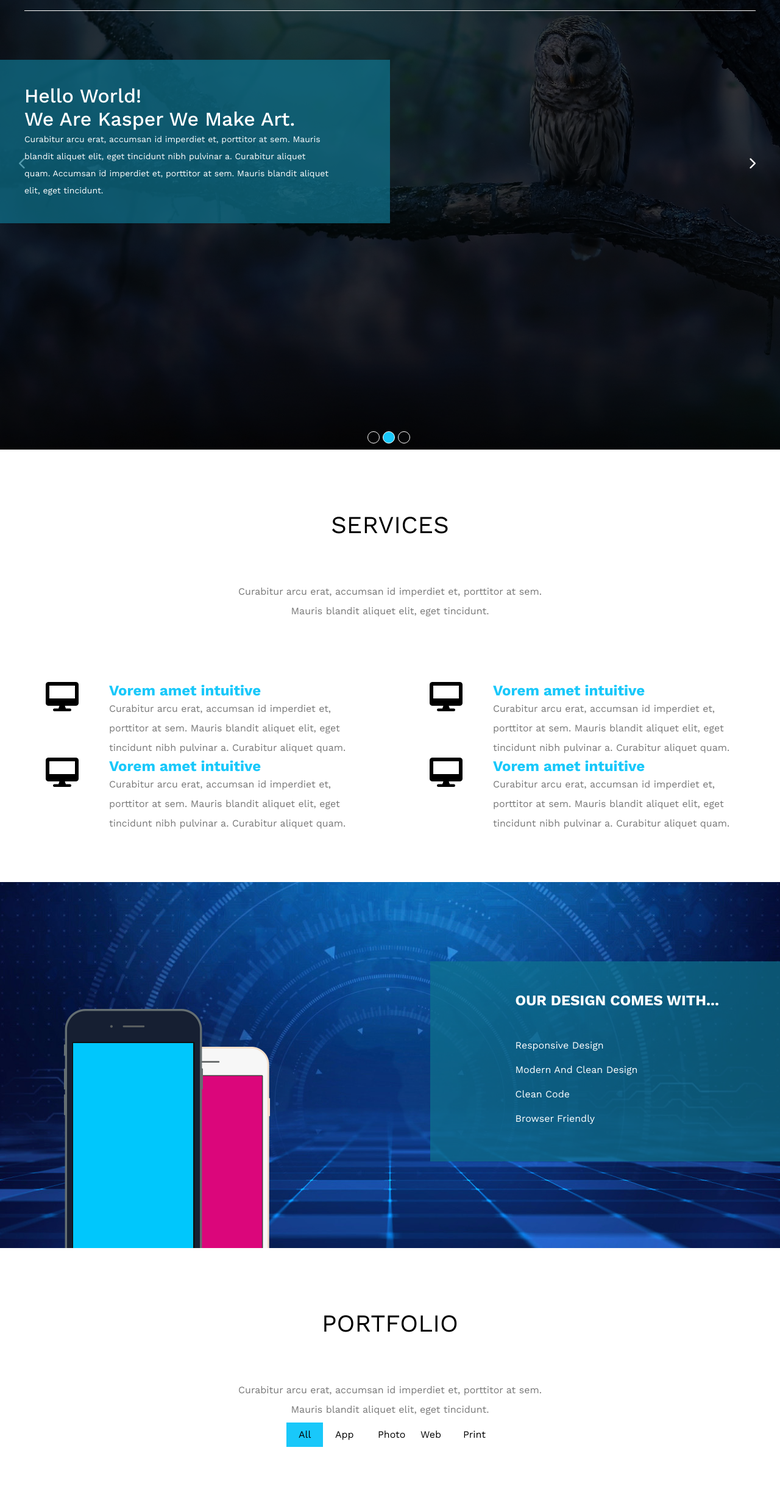
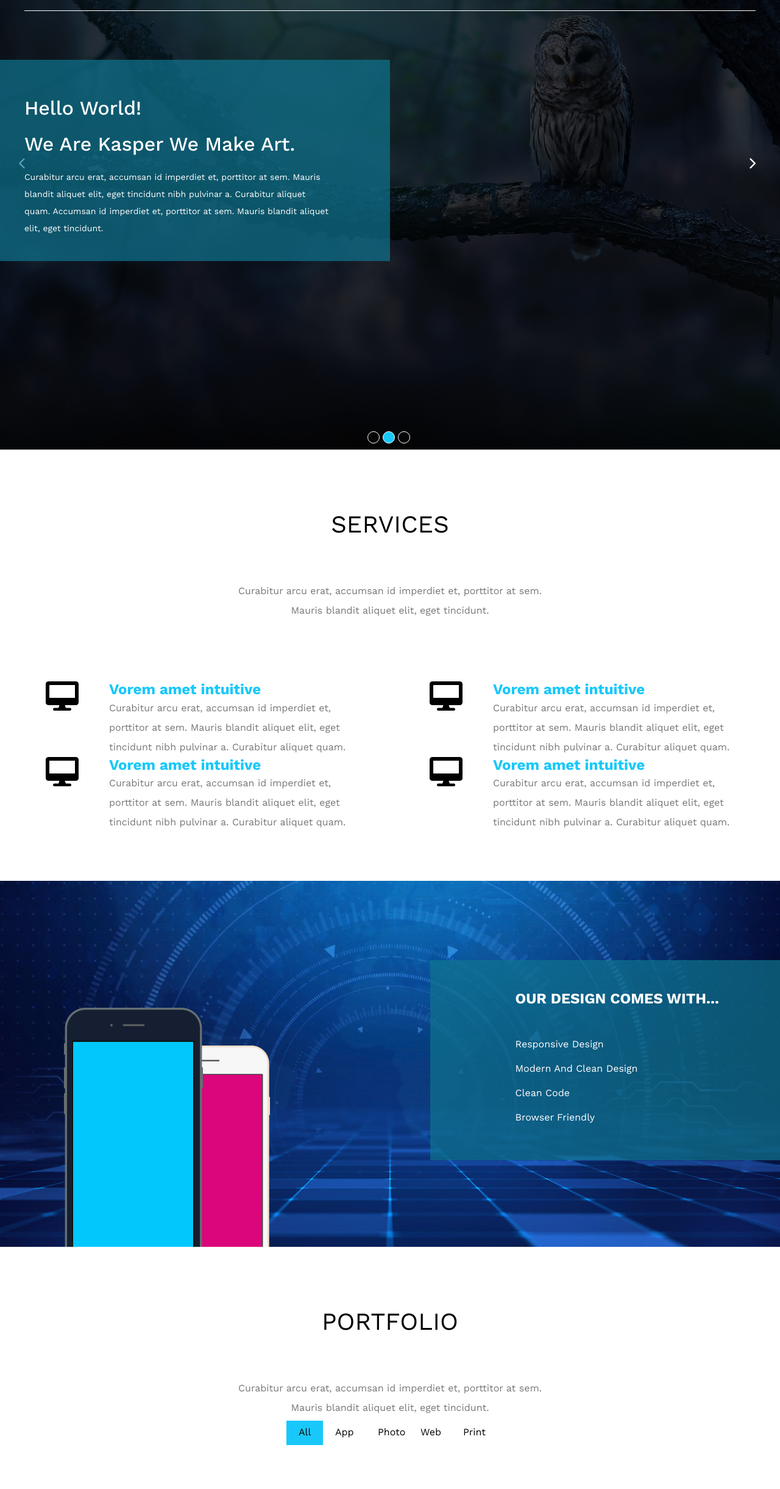
Before and after one commit to Ismailharik/Gasper_Clone, a plain HTML site: page index.html in a window 1280 px wide. Shown: the part 63-2504 px from the top of the page at 61% size. Drawn offline with nearby package versions, Linux system fonts and the light colour scheme; a web font is replaced by a local one.

Commit message:
structuring files

```diff
--- a/definitions3_style.css
+++ b/css/css.css
@@ -70,7 +70,7 @@ font-family: 'Work Sans', sans-serif;
     gap: 10;
 }
 .landing {
-    background-image: url(landing.jpg);
+    background-image: url("../images/landing.jpg");
     width: 100%;
     background-size: cover;
     color: #FFF;
@@ -295,7 +295,7 @@ right: 10px;
 
 /* Start Features */
 .features {
-    background-image: url('images/design-features.jpg');
+    background-image: url('../images/design-features.jpg');
     position: relative;
     color: #FFF;
     height: 600px;
@@ -474,7 +474,7 @@ right: 10px;
 
 .about-section {
     position: relative;
-    background-image: url('images/stats.png');
+    background-image: url('../images/stats.png');
     width: 100%;
     background-size: cover;
     padding-top: var(--section-padding);
@@ -852,7 +852,7 @@ right: 10px;
 
 /* Start Footer */
 .footer{
-    background-image: url('images/subscribe.jpg');
+    background-image: url('../images/subscribe.jpg');
     padding-top: 50px;
     padding-bottom: 50px;
     background-size: cover;
--- a/index.html
+++ b/index.html
@@ -10,8 +10,10 @@
     <link
         href="https://fonts.googleapis.com/css2?family=Open+Sans:ital,wght@0,300;0,400;0,500;0,600;0,700;0,800;1,300;1,400;1,500;1,600;1,700;1,800&family=Ranga:wght@400;700&family=Work+Sans:wght@200;300;400;500;600;700;800&display=swap"
         rel="stylesheet">
-    <link rel="stylesheet" href="definitions3_style.css">
-    <link rel="stylesheet" href="all.min.css">
+
+    <link rel="stylesheet" href="css/normalize.css">
+    <link rel="stylesheet" href="css/css.css">
+    <link rel="stylesheet" href="css/all.min.css">
     <title>Document</title>
 </head>
 
@@ -20,7 +22,7 @@
         <div class="container">
             <!--Start Nav-->
             <div class="header">
-                <img src="logo.png" alt="logo">
+                <img src="images/logo.png" alt="logo">
 
                 <ul class="sm-screen">
                     <li><a><i class="fas fa-bars toggle-menu"></i></a></li>
```
Also changed, not shown: css/all.min.css (renamed from all.min.css), css/normalize.css (renamed from normalize.css), images/landing.jpg (renamed from landing.jpg), images/logo.png (renamed from logo.png).
